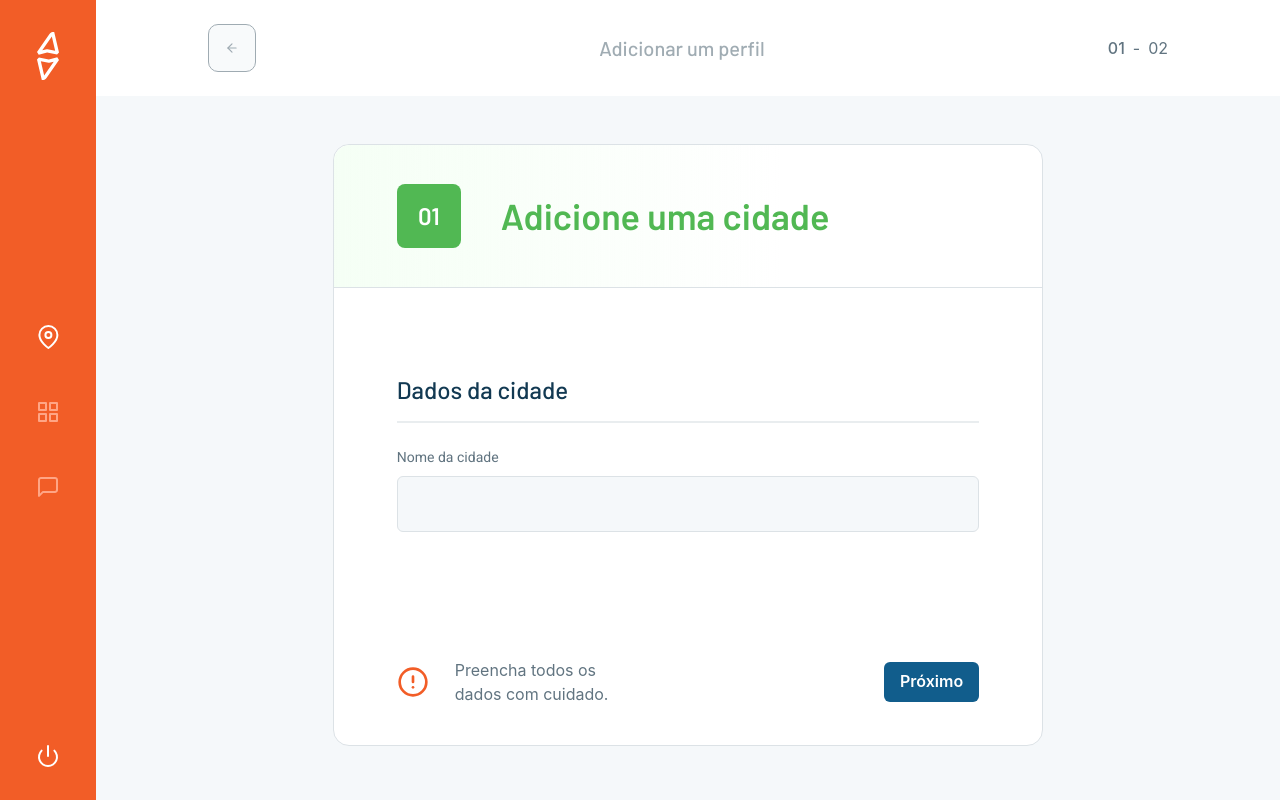
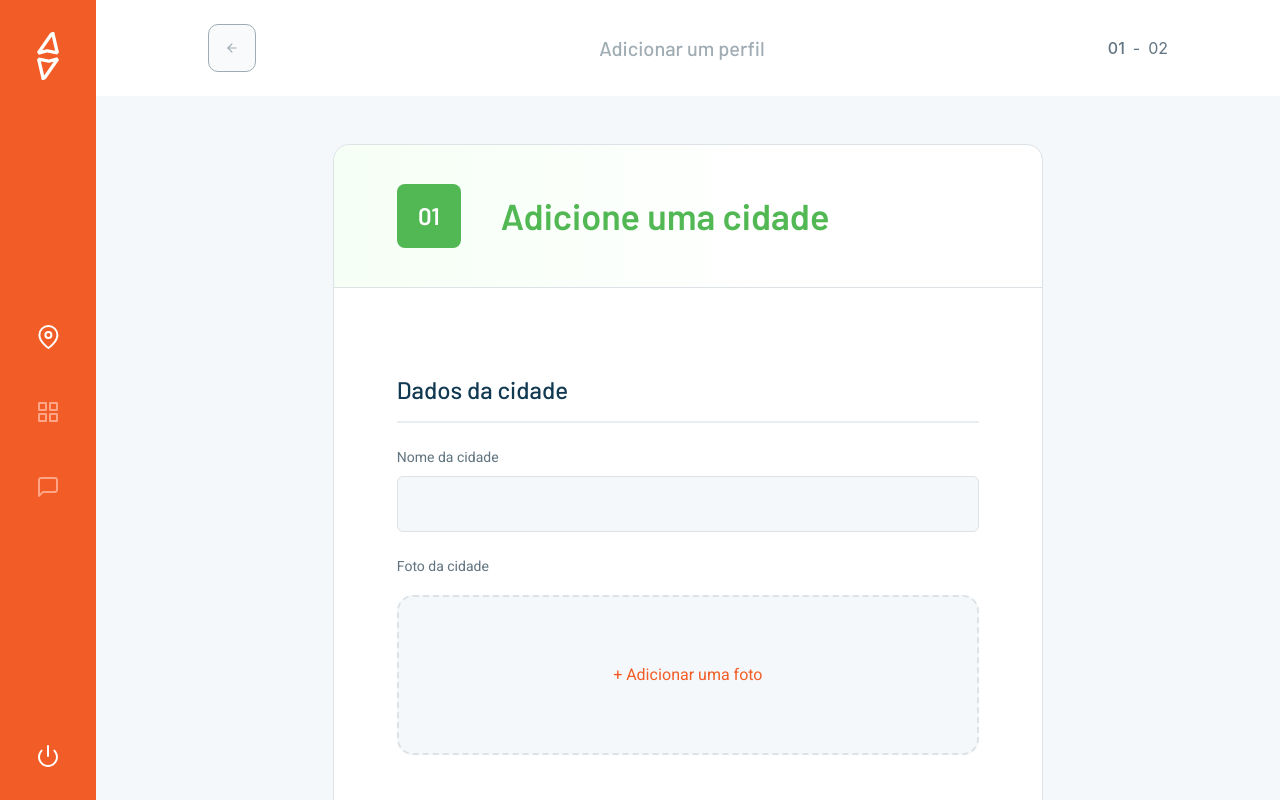
Before and after one commit to LeoCPeres/Traveler-front, a Next.js app: page /cities/new in a window 1280 px wide. Shown: the top 800 px of the page. Built offline with nearby package versions, Linux system fonts and the light colour scheme.

Commit message:
Image Upload Component

```diff
--- a/package.json
+++ b/package.json
@@ -17,6 +17,7 @@
     "next": "12.1.6",
     "react": "18.1.0",
     "react-dom": "18.1.0",
+    "react-hook-form": "^7.33.1",
     "react-icons": "^4.4.0",
     "sass": "^1.53.0"
   },
--- /dev/null
+++ b/src/components/ImageUpload/index.tsx
@@ -0,0 +1,87 @@
+import { Flex, Image, Text } from "@chakra-ui/react";
+import { useEffect, useRef, useState } from "react";
+import { useForm, UseFormRegisterReturn } from "react-hook-form";
+
+type FileUploadProps = {
+  register: UseFormRegisterReturn;
+  accept?: string;
+  multiple?: boolean;
+};
+
+export function ImageUpload(props: FileUploadProps) {
+  const [selectedFile, setSelectedFile] = useState();
+  const [preview, setPreview] = useState("");
+
+  const { register, accept, multiple } = props;
+  const inputRef = useRef<HTMLInputElement | null>(null);
+  const { ref, ...rest } = register as {
+    ref: (instance: HTMLInputElement | null) => void;
+  };
+
+  const handleClick = () => inputRef.current?.click();
+
+  const onSelectedFile = (e: any) => {
+    if (!e.target.files || e.target.files.length === 0) {
+      setSelectedFile(undefined);
+      return;
+    }
+
+    setSelectedFile(e.target.files[0]);
+  };
+
+  useEffect(() => {
+    if (!selectedFile) {
+      setPreview("");
+      return;
+    }
+
+    const objectUrl = URL.createObjectURL(selectedFile);
+    setPreview(objectUrl);
+
+    return () => URL.revokeObjectURL(objectUrl);
+  }, [selectedFile]);
+
+  return (
+    <Flex
+      bg="gray.100"
+      w="100%"
+      align="center"
+      justify="center"
+      h="160px"
+      mt="10px"
+      borderRadius="16px"
+      border={selectedFile == undefined ? "2px dashed #DCE2E6" : "none"}
+      cursor="pointer"
+      onClick={handleClick}
+    >
+      <input
+        type="file"
+        hidden
+        {...rest}
+        ref={(e) => {
+          ref(e);
+          inputRef.current = e;
+        }}
+        onChange={onSelectedFile}
+      />
+      {selectedFile != undefined ? (
+        <Image
+          src={preview}
+          w="100%"
+          h="100%"
+          objectFit="cover"
+          borderRadius="16px"
+        />
+      ) : (
+        <Text
+          color="orange.500"
+          fontSize="16px"
+          fontFamily="Heebo"
+          fontWeight="400"
+        >
+          + Adicionar uma foto
+        </Text>
+      )}
+    </Flex>
+  );
+}
--- a/src/pages/cities/new.tsx
+++ b/src/pages/cities/new.tsx
@@ -1,8 +1,34 @@
 import { Flex, FormLabel, Heading, Input, Text } from "@chakra-ui/react";
 import { BackButton } from "../../components/BackButton";
 import { CustomForm } from "../../components/Form";
+import { ImageUpload } from "../../components/ImageUpload";
+import { useForm } from "react-hook-form";
+
+type FormValues = {
+  file_: FileList;
+};
 
 export default function New() {
+  const {
+    register,
+    handleSubmit,
+    formState: { errors },
+  } = useForm<FormValues>();
+
+  const validateFiles = (value: FileList) => {
+    if (value.length < 1) {
+      return "Files is required";
+    }
+    for (const file of Array.from(value)) {
+      const fsMb = file.size / (1024 * 1024);
+      const MAX_FILE_SIZE = 10;
+      if (fsMb > MAX_FILE_SIZE) {
+        return "Max file size 10mb";
+      }
+    }
+    return true;
+  };
+
   return (
     <Flex h="100vh" direction="column" background="gray.100" marginLeft="96px">
       <Flex
@@ -47,6 +73,18 @@ export default function New() {
             border="1px solid #DCE2E6"
             focusBorderColor="orange.500"
           />
+          <FormLabel
+            fontSize="14px"
+            fontWeight="400"
+            fontFamily="Heebo"
+            mt="24px"
+          >
+            Foto da cidade
+          </FormLabel>
+          <ImageUpload
+            accept={"image/*"}
+            register={register("file_", { validate: validateFiles })}
+          />
         </CustomForm>
       </Flex>
     </Flex>
```
Also changed, not shown: 1 other file (tests, documents, lock files or other folders).
